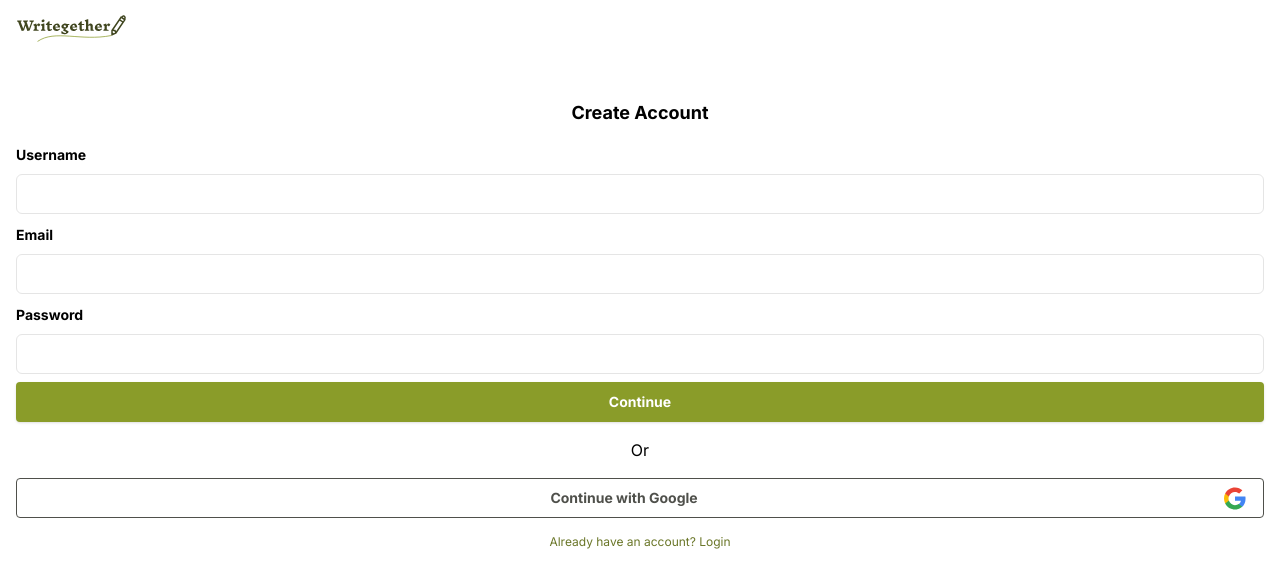
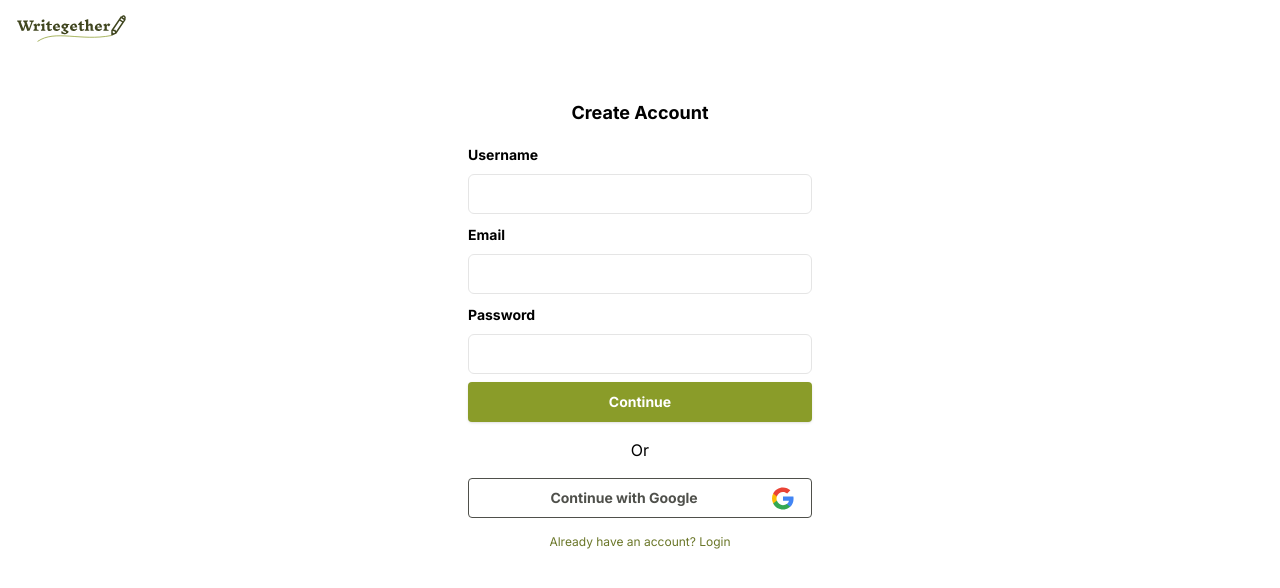
Before and after one commit to late-night-coders/writegether, a Next.js app: page /signup in a window 1280 px wide. Shown: the top 588 px of the page. Built offline with nearby package versions, Linux system fonts and the light colour scheme.

Commit message:
make signup page responsive on desktop view

```diff
--- a/src/app/(auth)/layout.tsx
+++ b/src/app/(auth)/layout.tsx
@@ -3,9 +3,9 @@ import Header from "@/app/(auth)/components/Header"
 
 export default function AuthPageLayout({ children }: { children: ReactNode }) {
   return (
-    <main className="w-full h-full flex flex-col gap-8">
+    <main className="w-full h-full flex flex-col gap-8 items-center">
       <Header />
-      <section className="w-full h-full flex p-4">
+      <section className="w-full h-full flex p-4 sm:max-w-[23.5rem]">
         {children}
       </section>
     </main>
```
